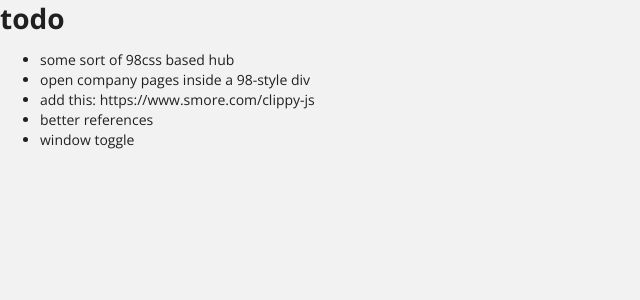
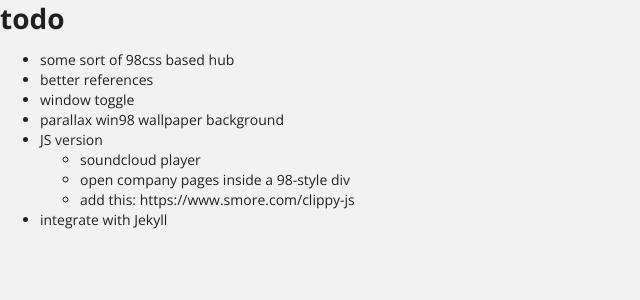
Before and after one commit to Katamori/katamori.github.io, a Jekyll site: the page built from 98/98todo.md, in a window 1280 px wide. Shown: the top 300 px of the page, without its empty margins (0-640 px from the left). Built offline with Jekyll 4.4.1, drawn with Linux system fonts in a browser that asks for light colours; our own code applies the rules of GitHub Pages for plain Markdown files.

Commit message:
add meta desc + todo

```diff
--- a/98/98todo.md
+++ b/98/98todo.md
@@ -1,7 +1,11 @@
 # todo
 
 * some sort of 98css based hub
-* open company pages inside a 98-style div
-* add this: https://www.smore.com/clippy-js
 * better references
 * window toggle
+* parallax win98 wallpaper background
+* JS version
+    * soundcloud player
+    * open company pages inside a 98-style div
+    * add this: https://www.smore.com/clippy-js
+* integrate with Jekyll
--- a/98/resume.html
+++ b/98/resume.html
@@ -8,6 +8,7 @@
         <meta property="og:url" content="https://katamori.github.io/98/resume" />
         <meta property="og:image" content="https://katamori.github.io/images/my-face.png" />
         <meta name="viewport" content="width=device-width, initial-scale=1">
+        <meta name="description" content="Hungarian backend developer, amateur level designer, former content creator, decentralization advocate.">
         <link rel="stylesheet" href="https://unpkg.com/98.css">
         <link rel="stylesheet" href="jdan_98_docs_modified.css">
     </head>
```
